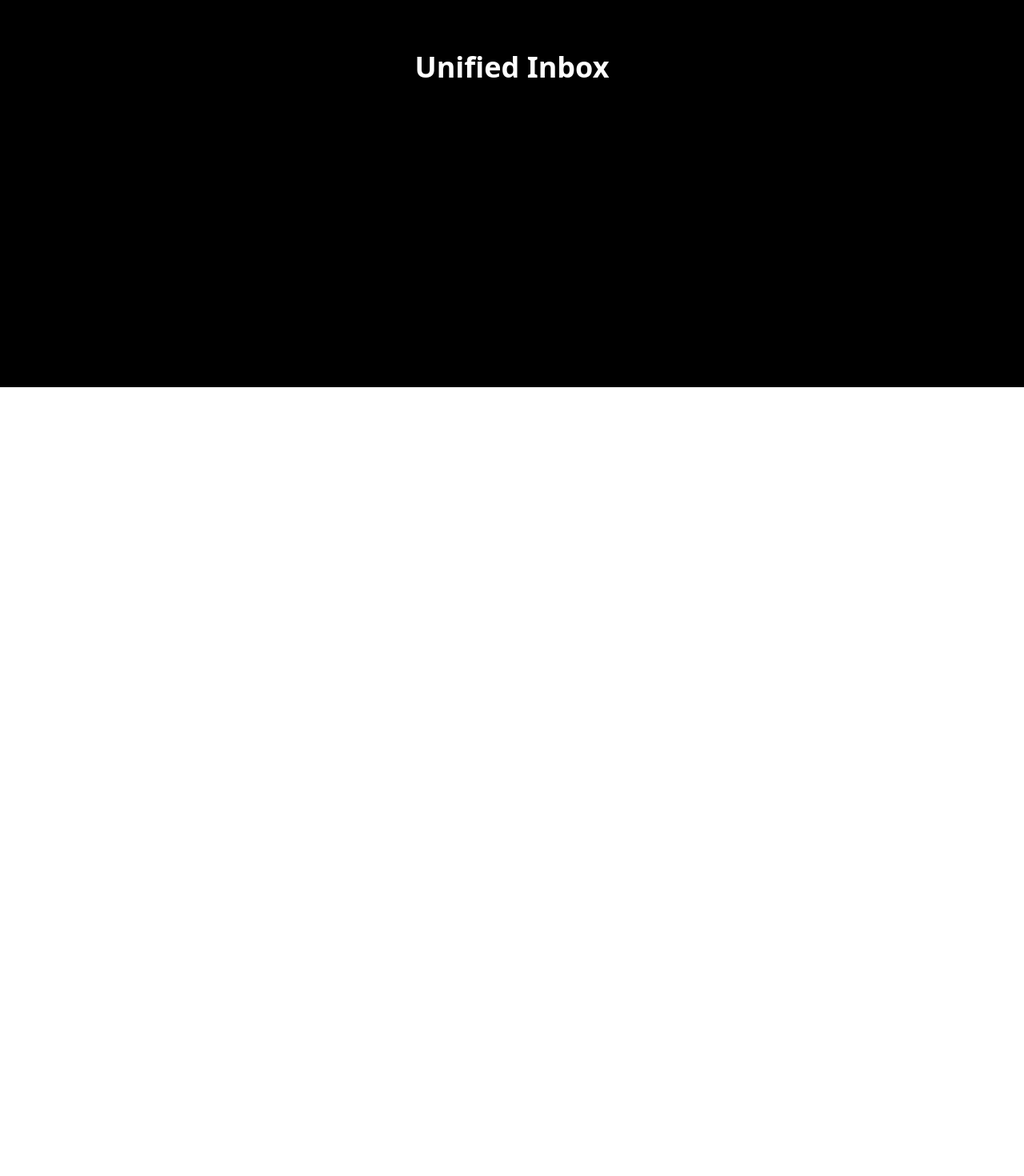
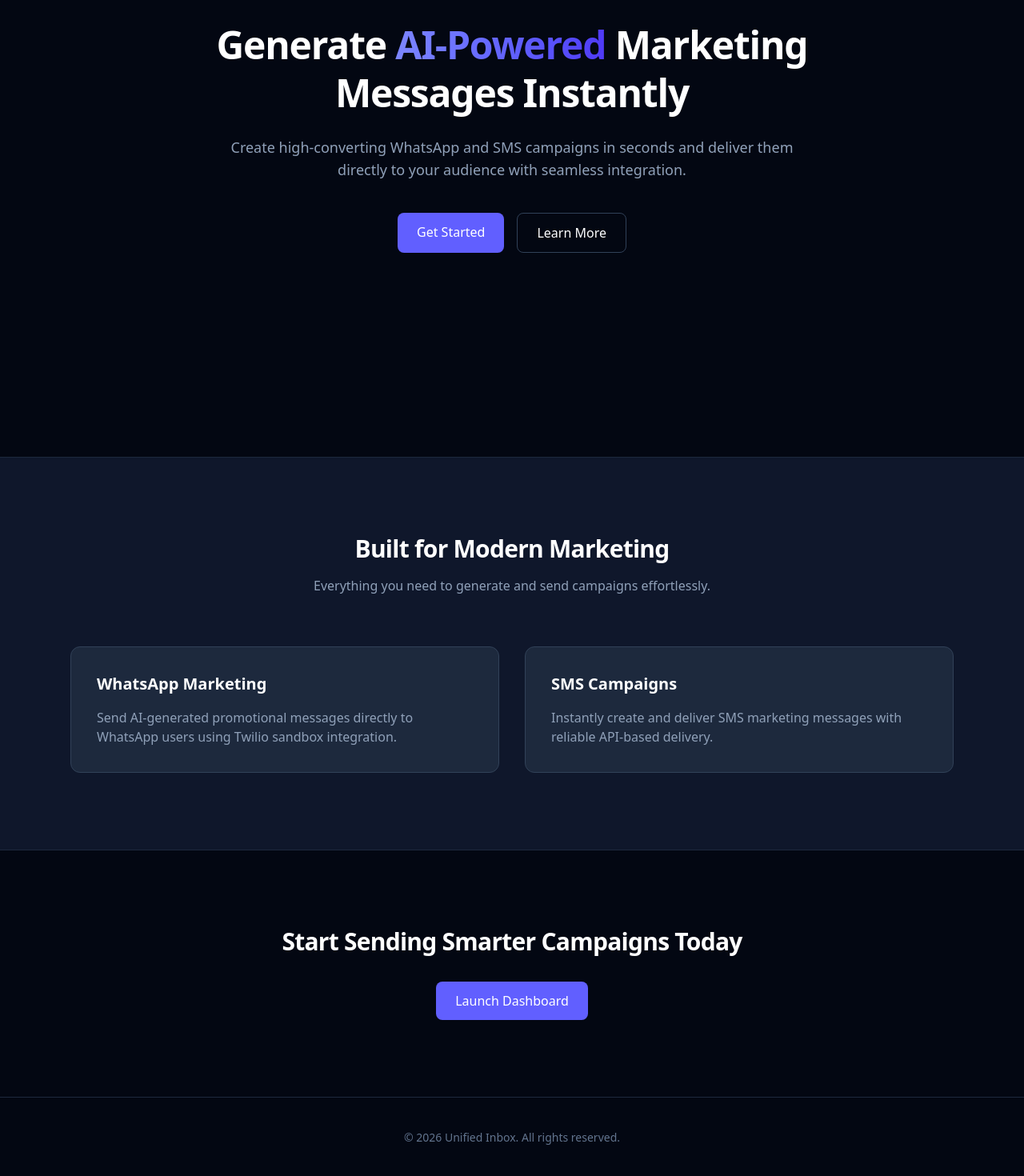
Before and after one commit to ynubhav/unified-inbox, a Next.js app: page / in a window 1280 px wide. Shown: the part 316-1786 px from the top of the page at 80% size. Before the commit the page ends 800 px from the top, so only its background shows below. Built offline with nearby package versions, Linux system fonts and the light colour scheme.

Commit message:
feat: implement minimal landing page consistent dark design system

```diff
--- a/app/layout.tsx
+++ b/app/layout.tsx
@@ -25,7 +25,7 @@ export default function RootLayout({
   return (
     <html lang="en">
       <body
-        className={`${geistSans.variable} ${geistMono.variable} antialiased`}
+        className="bg-slate-950 text-white antialiased"
       >
         {children}
       </body>
--- a/app/page.tsx
+++ b/app/page.tsx
@@ -1,7 +1,17 @@
+import Navbar from "@/components/Navbar";
+import Hero from "@/components//Landing/Hero";
+import Features from "@/components/Landing/Features";
+import CTA from "@/components/Landing/CTA";
+import Footer from "@/components/Footer";
+
 export default function Home() {
   return (
-    <main className="flex min-h-screen items-center justify-center bg-black text-white">
-      <h1 className="text-4xl font-bold">Unified Inbox</h1>
+    <main className="min-h-screen bg-gray-950 text-white">
+      <Navbar />
+      <Hero />
+      <Features />
+      <CTA />
+      <Footer />
     </main>
   );
 }
--- /dev/null
+++ b/components/Container.tsx
@@ -0,0 +1,7 @@
+export default function Container({
+  children,
+}: {
+  children: React.ReactNode;
+}) {
+  return <div className="max-w-6xl mx-auto px-6">{children}</div>;
+}
--- /dev/null
+++ b/components/Footer.tsx
@@ -0,0 +1,13 @@
+import Container from "./Container";
+
+export default function Footer() {
+  return (
+    <footer className="py-10 border-t border-slate-800">
+      <Container>
+        <p className="text-center text-slate-500 text-sm">
+          © {new Date().getFullYear()} Unified Inbox. All rights reserved.
+        </p>
+      </Container>
+    </footer>
+  );
+}
--- /dev/null
+++ b/components/Landing/CTA.tsx
@@ -0,0 +1,22 @@
+import Container from "../Container";
+
+export default function CTA() {
+  return (
+    <section className="py-24 border-t border-slate-800">
+      <Container>
+        <div className="text-center">
+          <h3 className="text-3xl font-semibold tracking-tight">
+            Start Sending Smarter Campaigns Today
+          </h3>
+
+          <a
+            href="/api/auth/signin"
+            className="mt-8 inline-block bg-indigo-500 hover:bg-indigo-600 transition-colors px-6 py-3 rounded-lg font-medium"
+          >
+            Launch Dashboard
+          </a>
+        </div>
+      </Container>
+    </section>
+  );
+}
--- /dev/null
+++ b/components/Landing/Features.tsx
@@ -0,0 +1,36 @@
+import Container from "../Container";
+
+export default function Features() {
+  return (
+    <section id="features" className="py-24 bg-slate-900 border-t border-slate-800">
+      <Container>
+        <div className="text-center mb-16">
+          <h3 className="text-3xl font-semibold tracking-tight">
+            Built for Modern Marketing
+          </h3>
+          <p className="mt-4 text-slate-400">
+            Everything you need to generate and send campaigns effortlessly.
+          </p>
+        </div>
+
+        <div className="grid md:grid-cols-2 gap-8">
+          <div className="p-8 bg-slate-800 border border-slate-700 rounded-xl hover:border-indigo-500 transition">
+            <h4 className="text-xl font-semibold">WhatsApp Marketing</h4>
+            <p className="mt-4 text-slate-400">
+              Send AI-generated promotional messages directly to WhatsApp users
+              using Twilio sandbox integration.
+            </p>
+          </div>
+
+          <div className="p-8 bg-slate-800 border border-slate-700 rounded-xl hover:border-indigo-500 transition">
+            <h4 className="text-xl font-semibold">SMS Campaigns</h4>
+            <p className="mt-4 text-slate-400">
+              Instantly create and deliver SMS marketing messages with
+              reliable API-based delivery.
+            </p>
+          </div>
+        </div>
+      </Container>
+    </section>
+  );
+}
--- /dev/null
+++ b/components/Landing/Hero.tsx
@@ -0,0 +1,40 @@
+import Container from "../Container";
+
+export default function Hero() {
+  return (
+    <section className="py-28 min-h-screen flex items-center">
+      <Container>
+        <div className="text-center max-w-3xl mx-auto">
+          <h2 className="text-5xl font-bold leading-tight tracking-tight">
+            Generate{" "}
+            <span className="bg-gradient-to-r from-indigo-400 to-indigo-600 bg-clip-text text-transparent">
+              AI-Powered
+            </span>{" "}
+            Marketing Messages Instantly
+          </h2>
+
+          <p className="mt-6 text-slate-400 text-lg">
+            Create high-converting WhatsApp and SMS campaigns in seconds and
+            deliver them directly to your audience with seamless integration.
+          </p>
+
+          <div className="mt-10 flex justify-center gap-4">
+            <a
+              href="/api/auth/signin"
+              className="bg-indigo-500 hover:bg-indigo-600 transition-colors px-6 py-3 rounded-lg font-medium"
+            >
+              Get Started
+            </a>
+
+            <a
+              href="#features"
+              className="border border-slate-700 hover:bg-slate-800 transition px-6 py-3 rounded-lg"
+            >
+              Learn More
+            </a>
+          </div>
+        </div>
+      </Container>
+    </section>
+  );
+}
--- /dev/null
+++ b/components/Navbar.tsx
@@ -0,0 +1,22 @@
+import Container from "./Container";
+
+export default function Navbar() {
+  return (
+    <nav className="py-6 border-b border-slate-800">
+      <Container>
+        <div className="flex justify-between items-center">
+          <h1 className="text-lg font-semibold tracking-tight">
+            Unified Inbox
+          </h1>
+
+          <a
+            href="/api/auth/signin"
+            className="border border-slate-700 hover:bg-slate-800 transition px-5 py-2 rounded-lg text-sm"
+          >
+            Login
+          </a>
+        </div>
+      </Container>
+    </nav>
+  );
+}
```
